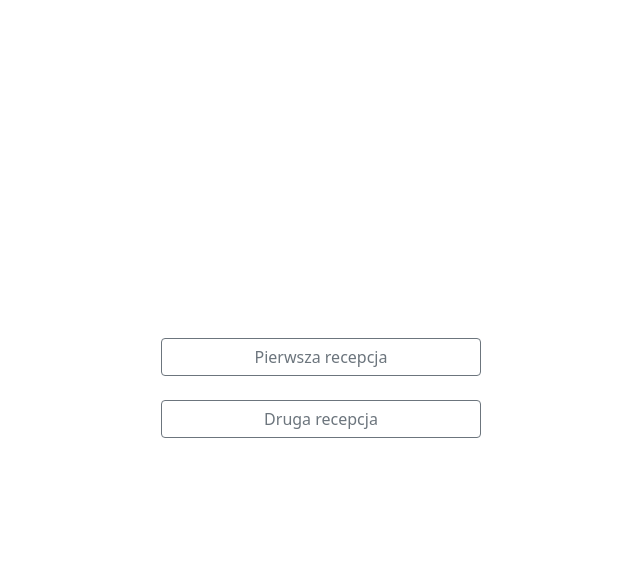
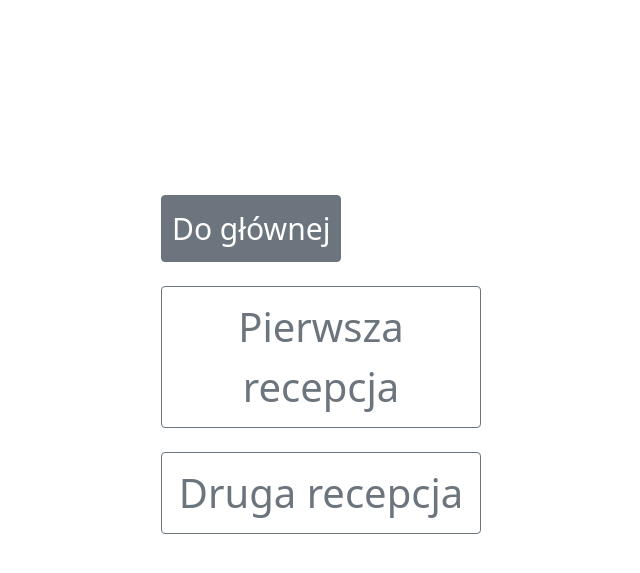
Before and after one commit to Ceva445/delivery_plus, a Django app: page /delivery/create/ in a window 1280 px wide. Shown: the top 573 px of the page, without its empty margins (319-959 px from the left). Run offline with Django 5.2, Linux system fonts and the light colour scheme.

Commit message:
Add big size

```diff
--- a/templates/delivery/create_delivery.html
+++ b/templates/delivery/create_delivery.html
@@ -1,5 +1,22 @@
 {% extends "base.html" %}
+
+{% block navigation %}
+    <nav class="navigation">
+        <a class="btn btn-secondary" role="button" href="{% url 'delivery:home' %}"
+        style="font-size: 30px; padding: 10px;"
+        >Do głównej</a>
+    </nav>
+{% endblock %}
+
 {% block content %}
-    <a class="btn btn-outline-secondary d-flex align-items-center justify-content-center" role="button" href="{% url 'delivery:first_delivery_create' %}">Pierwsza recepcja</a> <br>
-    <a class="btn btn-outline-secondary d-flex align-items-center justify-content-center" role="button" href="{% url 'delivery:second_delivery_create' %}">Druga recepcja</a><br><br>
+<a class="btn btn-outline-secondary d-flex align-items-center justify-content-center"
+    role="button" href="{% url 'delivery:first_delivery_create' %}"
+    style="font-size: 40px; padding: 10px;">Pierwsza recepcja</a>
+<br>
+<a class="btn btn-outline-secondary d-flex align-items-center justify-content-center"
+role="button" href="{% url 'delivery:second_delivery_create' %}"
+style="font-size: 40px; padding: 10px;">Druga recepcja
+</a>
+<br>
+<br>
 {% endblock %}
--- a/templates/index.html
+++ b/templates/index.html
@@ -9,15 +9,15 @@
    style="font-size: 40px; padding: 10px;">Nowe Delivery</a>
 <br>
 <a class="btn btn-outline-secondary d-flex align-items-center justify-content-center"
-    role="button" href="{% url 'delivery:delivery_create' %}"
+    role="button" href=""
     style="font-size: 40px; padding: 10px;">Sprawdź bazę </a>
 <br>
 <a class="btn btn-outline-secondary d-flex align-items-center justify-content-center"
-role="button" href="{% url 'delivery:delivery_create' %}"
+role="button" href=""
 style="font-size: 40px; padding: 10px;">Relokacja </a>
 <br>
 <a class="btn btn-outline-secondary d-flex align-items-center justify-content-center"
-role="button" href="{% url 'delivery:delivery_create' %}"
+role="button" href=""
 style="font-size: 40px; padding: 10px;">Raporty </a><br>
 {% comment %} </div> {% endcomment %}
 {% endblock %}
```
